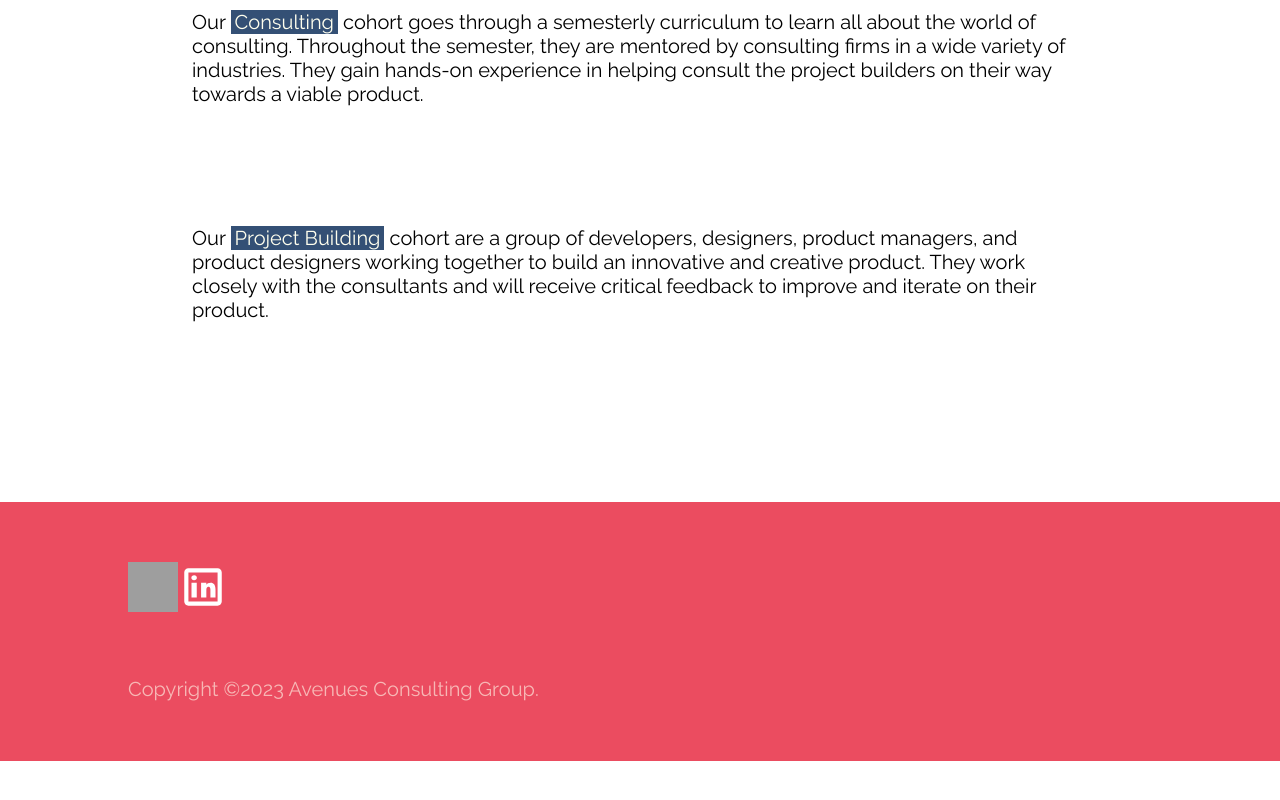
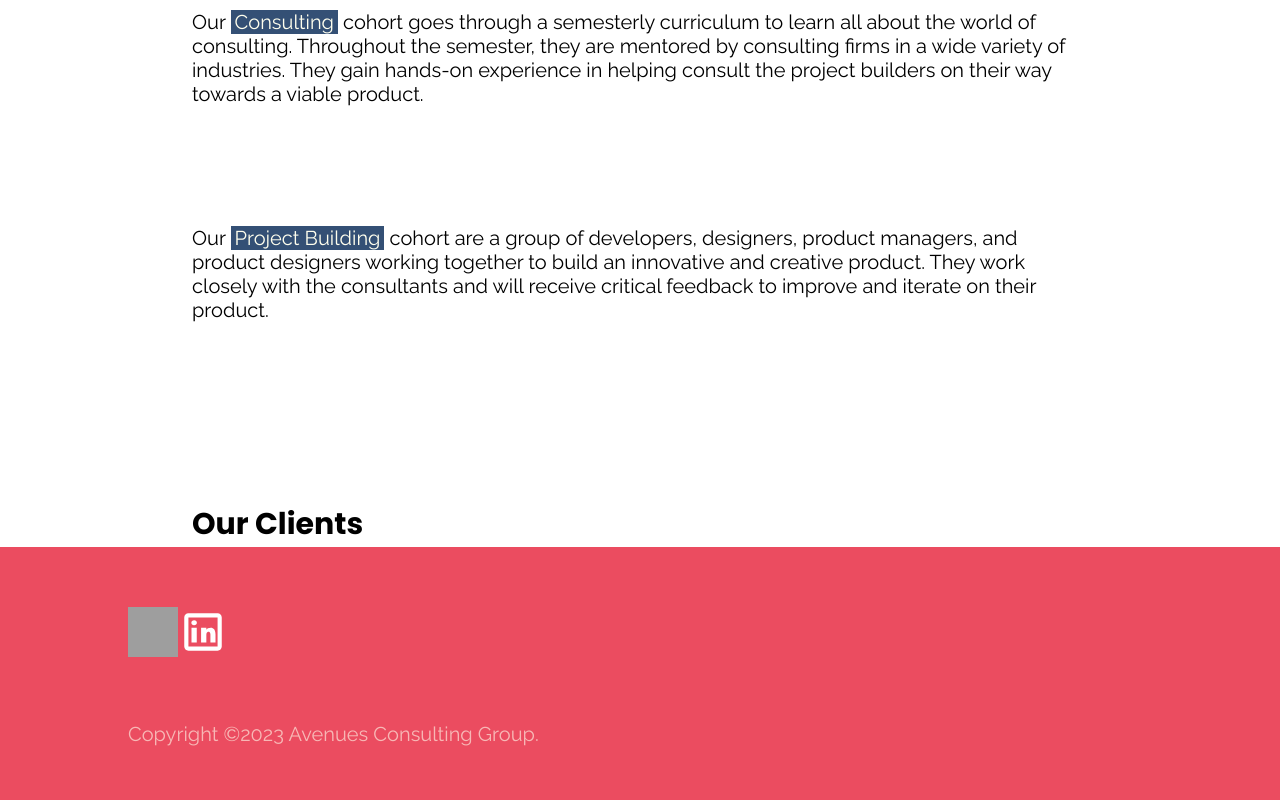
Before and after one commit to uscavenues/site, a Next.js app: page / in a window 1280 px wide. Shown: the part 1302-2102 px from the top of the page. Before the commit the page ends 2063 px from the top, so only its background shows below. Built offline with nearby package versions, Linux system fonts and the light colour scheme; grey boxes are pictures that could not be loaded.

Commit message:
feat: add clients sec to page

```diff
--- a/app/Clients.tsx
+++ b/app/Clients.tsx
@@ -3,7 +3,7 @@ import styles from "./Clients.module.css";
 export default function Clients() {
   return (
     <div className={styles.clientsSec}>
-      <h1>Our Clients</h1>
+      <h2>Our Clients</h2>
     </div>
   );
 }
--- a/app/page.tsx
+++ b/app/page.tsx
@@ -6,6 +6,7 @@ import Shapes from "./Shapes";
 import Description from "./Description";
 import WhatWeDo from "./WhatWeDo";
 import Hero from "./Hero";
+import Clients from "./Clients";
 
 export default function HomePage() {
   return (
@@ -20,6 +21,7 @@ export default function HomePage() {
         <Hero />
         <Description />
         <WhatWeDo />
+        <Clients />
       </main>
       <Footer />
     </>
```
